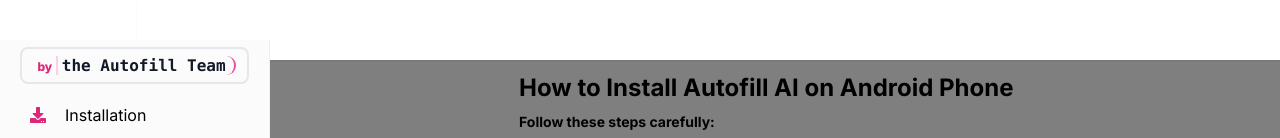
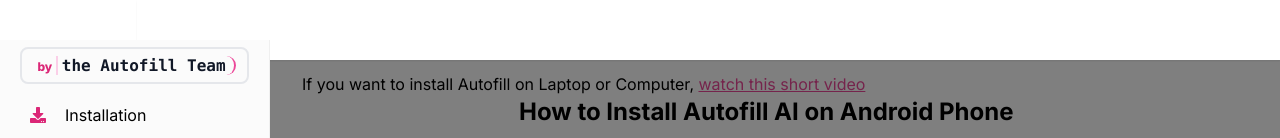
Before and after one commit to gerkim62/autofill-ai, a Next.js app: page /install in a window 1280 px wide. Shown: the top 138 px of the page. Built offline with nearby package versions, Linux system fonts and the light colour scheme.

Commit message:
htrfjntg

```diff
--- a/app/install/page.tsx
+++ b/app/install/page.tsx
@@ -6,6 +6,10 @@
   return (
     <div className="bg-white min-h-screen">
       <div className="container mx-auto p-8 mt-10">
+
+
+        <p>If you want to install Autofill on Laptop or Computer, <a className="underline text-pink-500" href="">watch this short video</a></p>
+
         <h1 className="text-2xl font-bold max-w-lg mx-auto">
           How to Install Autofill AI on Android Phone
         </h1>
```
